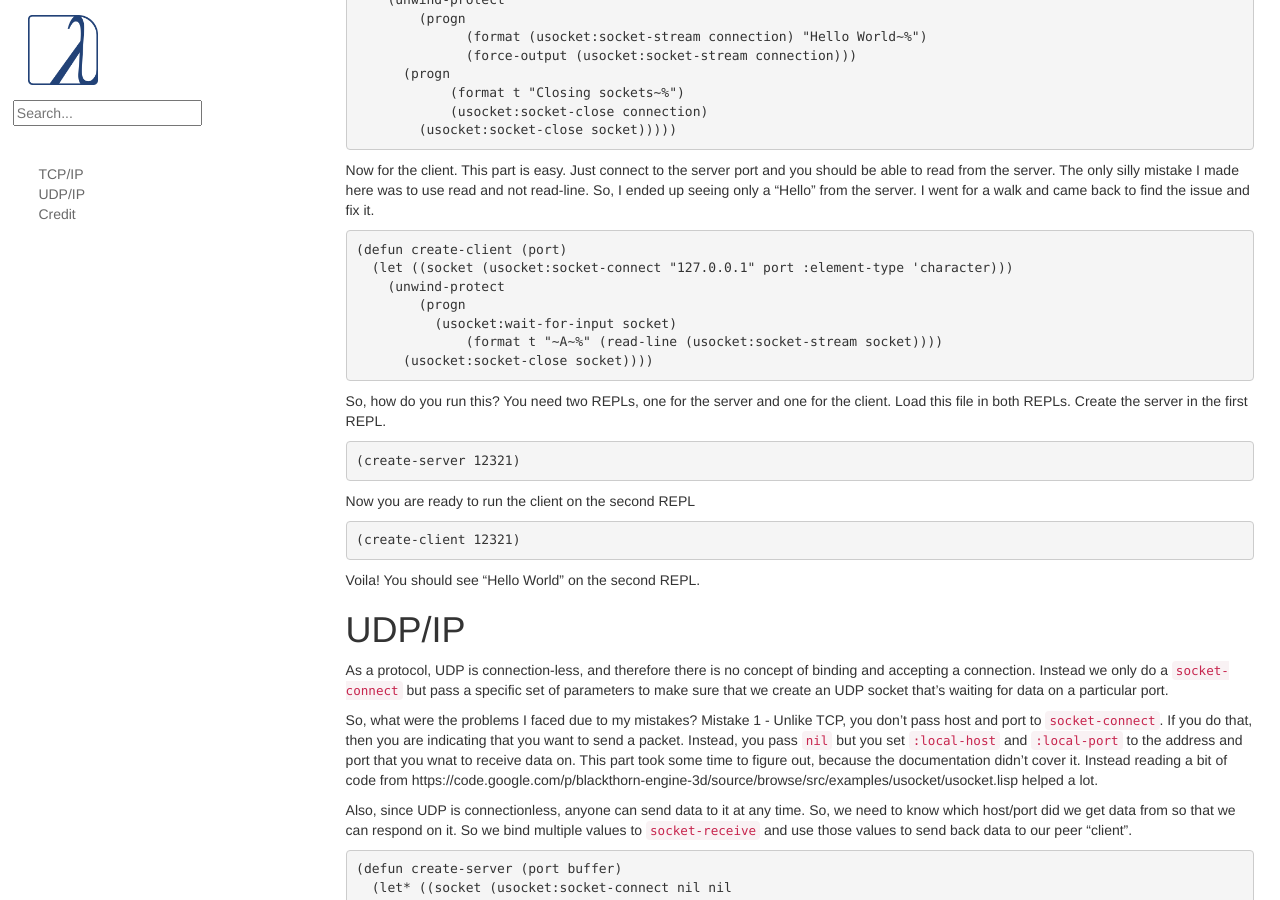
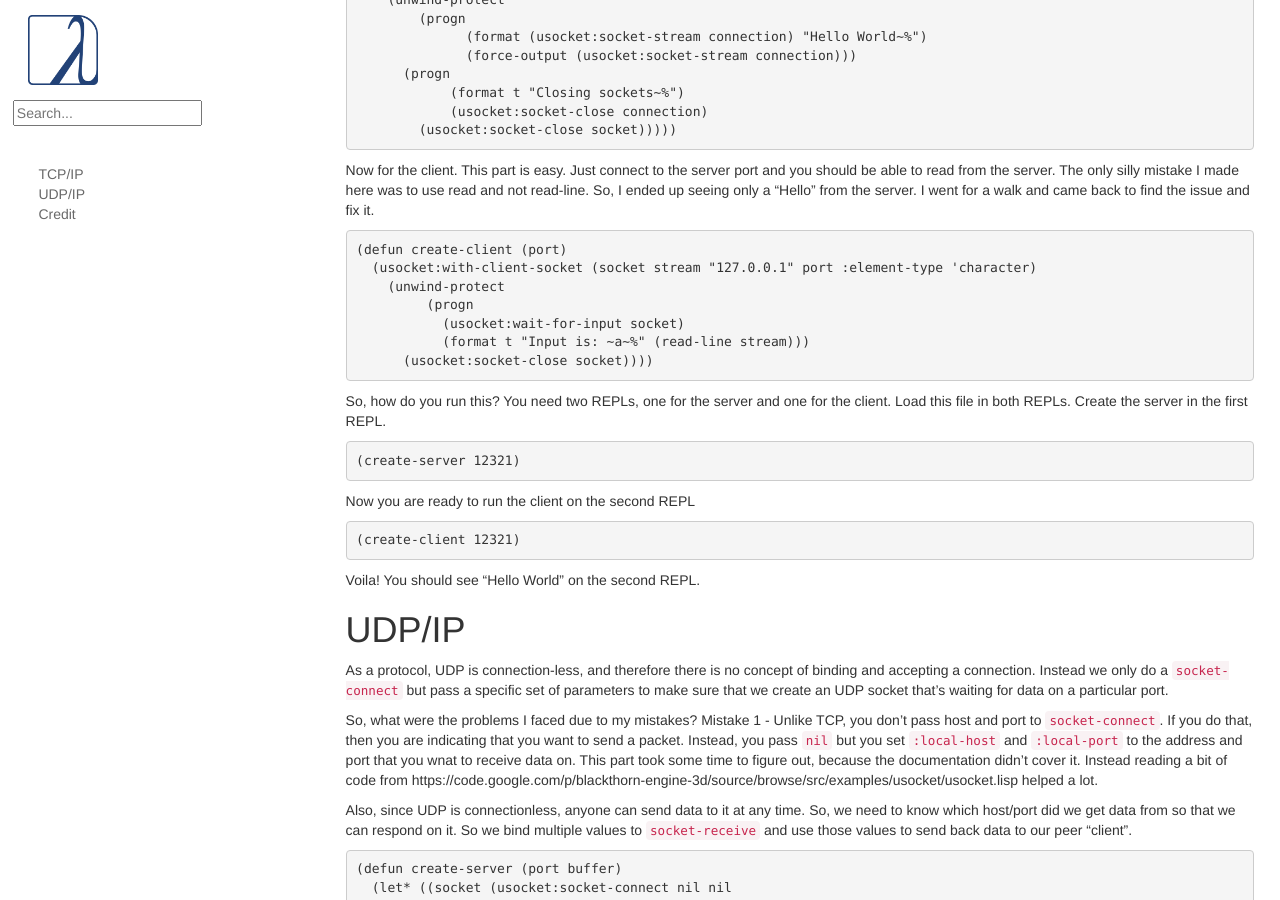
Before and after one commit to LispCookbook/cl-cookbook, a Jekyll site: the page built from sockets.md, in a window 1280 px wide and 900 px high, scrolled down 649 px. Built offline with Jekyll 4.4.1, drawn with Linux system fonts in a browser that asks for light colours.

Commit message:
socket: use with-client-socket

```diff
--- a/sockets.md
+++ b/sockets.md
@@ -62,14 +62,13 @@ and fix it.
 
 ~~~lisp
 (defun create-client (port)
-  (let ((socket (usocket:socket-connect "127.0.0.1" port :element-type 'character)))
+  (usocket:with-client-socket (socket stream "127.0.0.1" port :element-type 'character)
     (unwind-protect
-        (progn
-          (usocket:wait-for-input socket)
-	      (format t "~A~%" (read-line (usocket:socket-stream socket))))
+         (progn
+           (usocket:wait-for-input socket)
+           (format t "Input is: ~a~%" (read-line stream)))
       (usocket:socket-close socket))))
 ~~~
-
 
 So, how do you run this? You need two REPLs, one for the server
 and one for the client. Load this file in both REPLs. Create the
```
